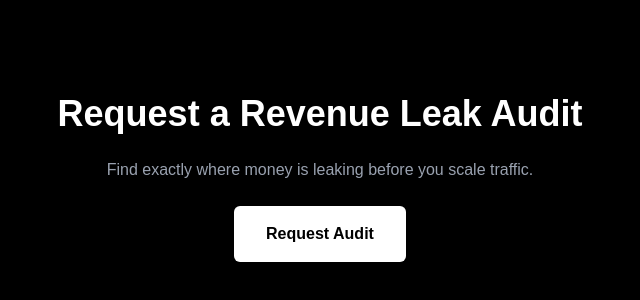
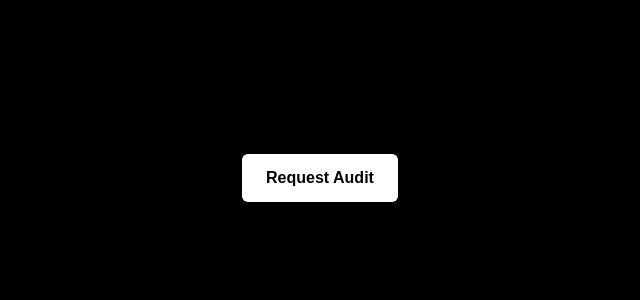
Before and after one commit to itsmenihal900-ctrl/leakops, a Next.js app: page /audit in a window 1280 px wide. Shown: the part 222-522 px from the top of the page, without its empty margins (320-960 px from the left). Built offline with nearby package versions, Linux system fonts and the light colour scheme.

Commit message:
fix audit page route

```diff
--- a/app/audit/page.tsx
+++ b/app/audit/page.tsx
@@ -1,24 +1,14 @@
-export default function AuditPage() {
+export default function Page() {
   return (
-    <main className="min-h-screen bg-black text-white flex items-center justify-center px-6">
-      <div className="max-w-xl text-center space-y-6">
-        <h1 className="text-4xl font-bold">
-          Request a Revenue Leak Audit
-        </h1>
-
-        <p className="text-gray-400">
-          Find exactly where money is leaking before you scale traffic.
-        </p>
-
+    <main className="min-h-screen bg-black text-white flex items-center justify-center">
       <a
         href="https://forms.gle/UoUtjkZrhz5bbJ7f6"
         target="_blank"
         rel="noopener noreferrer"
-          className="inline-block rounded-md bg-white px-8 py-4 font-semibold text-black hover:opacity-90 transition"
+        className="rounded-md bg-white px-6 py-3 font-semibold text-black"
       >
         Request Audit
       </a>
-      </div>
     </main>
   );
 }
```
Lines whose indentation alone changed are shown as unchanged.
